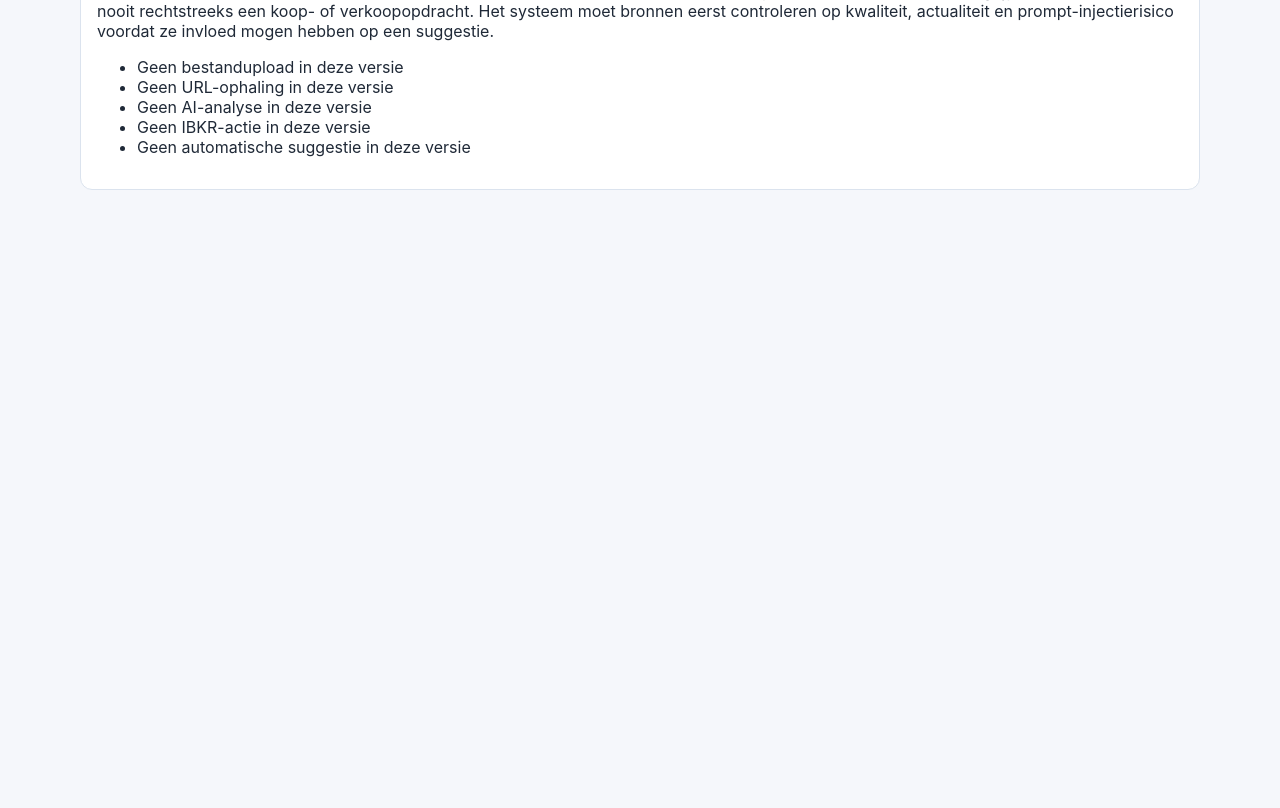
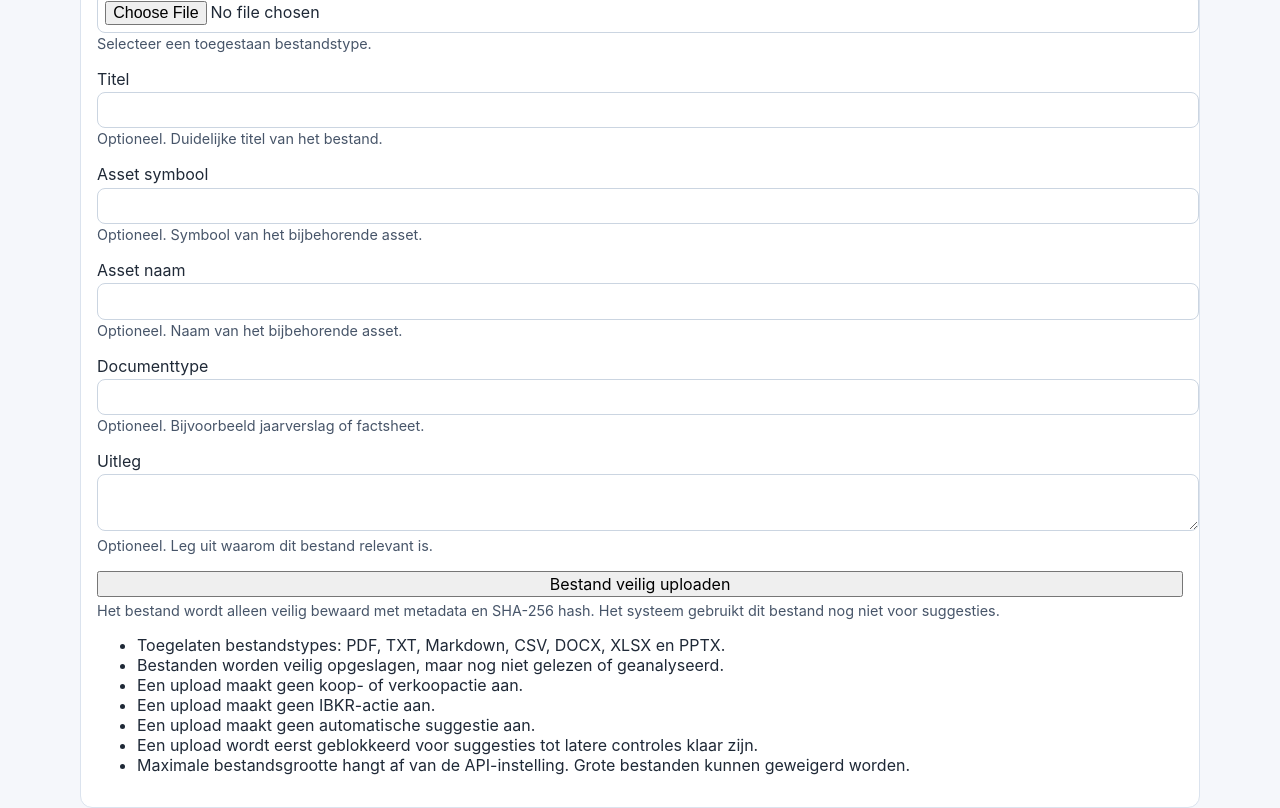
Before and after one commit to Shorta-01/ai-trading-agent, a Next.js app in the folder apps/web/: page /research-sources in a window 1280 px wide. Shown: the part 1500-2308 px from the top of the page. Before the commit the page ends 1738 px from the top, so only its background shows below. Built offline with nearby package versions, Linux system fonts and the light colour scheme; no server answers.

Commit message:
feat(web): add research source file upload UI

```diff
--- a/apps/web/app/research-sources/page.tsx
+++ b/apps/web/app/research-sources/page.tsx
@@ -1,9 +1,22 @@
 "use client";
 
-import { FormEvent, useEffect, useState } from "react";
+import { FormEvent, useEffect, useMemo, useState } from "react";
 
 import { SectionHeader } from "@/components/SectionHeader";
 import { apiClient, ResearchSourceRecord } from "@/lib/apiClient";
+
+const ALLOWED_EXTENSIONS = [".pdf", ".txt", ".md", ".csv", ".docx", ".xlsx", ".pptx"];
+
+type UploadResult = {
+  library_source_id: string;
+  status: string;
+  original_filename: string;
+  stored_filename: string;
+  file_size_bytes: number;
+  sha256_hash: string;
+  explanation_nl: string;
+  archive_storage_uri?: string | null;
+};
 
 function f(value?: string | null) {
   return value && value.trim() !== "" ? value : "Niet ingevuld";
@@ -17,6 +30,10 @@ export default function ResearchSourcesPage() {
   const [urlMeta, setUrlMeta] = useState<Record<string, unknown> | null>(null);
   const [note, setNote] = useState<Record<string, unknown> | null>(null);
   const [processing, setProcessing] = useState<Record<string, unknown> | null>(null);
+  const [uploadError, setUploadError] = useState("");
+  const [uploadSuccess, setUploadSuccess] = useState("");
+  const [uploadResult, setUploadResult] = useState<UploadResult | null>(null);
+  const selectedSourceId = useMemo(() => selected?.library_source_id ?? "", [selected]);
 
   async function loadSources() {
     const response = await apiClient.listResearchSources();
@@ -61,6 +78,72 @@ export default function ResearchSourcesPage() {
     setProcessing(processingResponse.ok ? processingResponse.data.record : null);
   }
 
+  async function onUploadFile(event: FormEvent<HTMLFormElement>) {
+    event.preventDefault();
+    setUploadError("");
+    setUploadSuccess("");
+    setUploadResult(null);
+
+    const form = new FormData(event.currentTarget);
+    const librarySourceId = String(form.get("upload_library_source_id") ?? "").trim();
+    const fileInput = form.get("file");
+
+    if (!librarySourceId) {
+      setUploadError("Bron-ID is verplicht.");
+      return;
+    }
+    if (!(fileInput instanceof File) || fileInput.size === 0) {
+      setUploadError("Kies eerst een bestand om te uploaden.");
+      return;
+    }
+
+    const filename = fileInput.name;
+    if (filename.includes("/") || filename.includes("\\") || filename.includes("..")) {
+      setUploadError("De bestandsnaam is onveilig. Kies een veilige bestandsnaam zonder mappen of punt-punt.");
+      return;
+    }
+    const lowerName = filename.toLowerCase();
+    const isAllowed = ALLOWED_EXTENSIONS.some((ext) => lowerName.endsWith(ext));
+    if (!isAllowed) {
+      setUploadError("Dit bestandstype is niet toegestaan voor onderzoeksbronnen.");
+      return;
+    }
+
+    const response = await apiClient.uploadResearchSourceFile(librarySourceId, fileInput, {
+      title: String(form.get("upload_title") ?? "").trim() || undefined,
+      assetSymbol: String(form.get("upload_asset_symbol") ?? "").trim() || undefined,
+      assetName: String(form.get("upload_asset_name") ?? "").trim() || undefined,
+      documentType: String(form.get("upload_document_type") ?? "").trim() || undefined,
+      sourceKind: "file_upload",
+      sourceType: "document",
+      explanationNl: String(form.get("upload_explanation_nl") ?? "").trim() || undefined,
+    });
+
+    if (!response.ok) {
+      if (response.status === 400) {
+        setUploadError("Het bestand werd geweigerd. Controleer de bestandsnaam en het bestandstype.");
+      } else if (response.status === 413) {
+        setUploadError("Het bestand is te groot volgens de huidige uploadlimiet.");
+      } else if (response.status === 503) {
+        setUploadError("De opslag is nog niet verbonden. Het bestand kan niet worden opgeslagen.");
+      } else if (response.status === 409 || response.message.toLowerCase().includes("disabled")) {
+        setUploadError("Bestand uploaden staat momenteel uit.");
+      } else {
+        setUploadError("Upload mislukt. Probeer opnieuw of controleer de instellingen.");
+      }
+      return;
+    }
+
+    setUploadSuccess("Bestand veilig opgeslagen als onderzoeksbron. Het bestand is nog niet gelezen, geparseerd of geanalyseerd.");
+    setUploadResult(response.data);
+
+    await loadSources();
+    const updated = await apiClient.getResearchSource(librarySourceId);
+    if (updated.ok) {
+      await loadSelectedDetails(updated.data.record);
+    }
+  }
+
   return (
     <main className="container">
       <h1>Onderzoeksbibliotheek</h1>
@@ -84,6 +167,44 @@ export default function ResearchSourcesPage() {
           <label>Uitleg<textarea name="explanation_nl" required /><span className="help-text">Leg kort uit waarom je deze bron toevoegt.</span></label>
           <button type="submit">Bronmetadata bewaren</button>
         </form>
+      </section>
+
+      <section className="dashboard-card">
+        <SectionHeader title="Bestand uploaden" helpText="Bestanden worden veilig bewaard als onderzoeksbron. Er wordt nog geen analyse uitgevoerd." />
+        <form className="grid one-column" onSubmit={onUploadFile}>
+          <label>Bron-ID<input name="upload_library_source_id" defaultValue={selectedSourceId} required /><span className="help-text">Kies de Bron-ID waar dit bestand bij hoort.</span></label>
+          <label>Bestand<input name="file" type="file" accept={ALLOWED_EXTENSIONS.join(",")} required /><span className="help-text">Selecteer een toegestaan bestandstype.</span></label>
+          <label>Titel<input name="upload_title" /><span className="help-text">Optioneel. Duidelijke titel van het bestand.</span></label>
+          <label>Asset symbool<input name="upload_asset_symbol" /><span className="help-text">Optioneel. Symbool van het bijbehorende asset.</span></label>
+          <label>Asset naam<input name="upload_asset_name" /><span className="help-text">Optioneel. Naam van het bijbehorende asset.</span></label>
+          <label>Documenttype<input name="upload_document_type" /><span className="help-text">Optioneel. Bijvoorbeeld jaarverslag of factsheet.</span></label>
+          <label>Uitleg<textarea name="upload_explanation_nl" /><span className="help-text">Optioneel. Leg uit waarom dit bestand relevant is.</span></label>
+          <button type="submit">Bestand veilig uploaden</button>
+        </form>
+        <p className="help-text">Het bestand wordt alleen veilig bewaard met metadata en SHA-256 hash. Het systeem gebruikt dit bestand nog niet voor suggesties.</p>
+        <ul>
+          <li>Toegelaten bestandstypes: PDF, TXT, Markdown, CSV, DOCX, XLSX en PPTX.</li>
+          <li>Bestanden worden veilig opgeslagen, maar nog niet gelezen of geanalyseerd.</li>
+          <li>Een upload maakt geen koop- of verkoopactie aan.</li>
+          <li>Een upload maakt geen IBKR-actie aan.</li>
+          <li>Een upload maakt geen automatische suggestie aan.</li>
+          <li>Een upload wordt eerst geblokkeerd voor suggesties tot latere controles klaar zijn.</li>
+          <li>Maximale bestandsgrootte hangt af van de API-instelling. Grote bestanden kunnen geweigerd worden.</li>
+        </ul>
+        {uploadError ? <p>{uploadError}</p> : null}
+        {uploadSuccess ? <p>{uploadSuccess}</p> : null}
+        {uploadResult ? <div className="dashboard-card upload-result-block">
+          <p>Status: Geblokkeerd voor suggesties</p>
+          <p>Bestandsnaam: {uploadResult.original_filename}</p>
+          <p>Opgeslagen naam: {uploadResult.stored_filename}</p>
+          <p>Bestandsgrootte: {uploadResult.file_size_bytes} bytes</p>
+          <p>SHA-256 hash: <span className="hash-text">{uploadResult.sha256_hash}</span></p>
+          <p>Bron-ID: {uploadResult.library_source_id}</p>
+          <p>Uitleg: {f(uploadResult.explanation_nl)}</p>
+          <p>Nog geen analyse uitgevoerd</p>
+          {uploadResult.archive_storage_uri ? <p>Interne archiefreferentie: {uploadResult.archive_storage_uri}</p> : null}
+          <p className="help-text">De SHA-256 hash is een technische vingerafdruk van het bestand. Zo kan het systeem later controleren of hetzelfde bestand opnieuw werd gebruikt of gewijzigd.</p>
+        </div> : null}
       </section>
 
       <section>
@@ -117,13 +238,13 @@ export default function ResearchSourcesPage() {
       </section> : null}
 
       {selected ? <section className="dashboard-card"><SectionHeader title="Verwerkingsstatus" helpText="Deze status toont alleen of de bron later gebruikt mag worden. Er wordt in deze versie nog geen automatische analyse gestart." />
-        {processing ? <><p>Classificatie: {String(processing.classification_status ?? "-")}</p><p>Extractie: {String(processing.extraction_status ?? "-")}</p><p>Analyse: {String(processing.analysis_status ?? "-")}</p><p>Klaar voor onderzoek: {processing.can_be_used_in_research ? "Ja" : "Nee"}</p><p>Klaar voor suggesties: {processing.can_be_used_in_suggestions ? "Ja" : "Nee"}</p><p>Gebruikerscontrole nodig: {processing.needs_user_review ? "Ja" : "Nee"}</p><p>Blokkeert suggesties: {processing.blocks_suggestions ? "Ja" : "Nee"}</p><p>Reden: {String(processing.reason_nl ?? "-")}</p></> : <p>Nog geen verwerkingsstatus beschikbaar.</p>}
+        {processing ? <><p>Classificatie: {String(processing.classification_status ?? "-")}</p><p>Extractie: {String(processing.extraction_status ?? "-")}</p><p>Analyse: {String(processing.analysis_status ?? "-")}</p><p>Klaar voor onderzoek: {processing.can_be_used_in_research ? "Ja" : "Nee"}</p><p>Klaar voor suggesties: {processing.can_be_used_in_suggestions ? "Ja" : "Nee"}</p><p>Gebruikerscontrole nodig: {processing.needs_user_review ? "Ja" : "Nee"}</p><p>Blokkeert suggesties: {processing.blocks_suggestions ? "Ja" : "Nee"}</p><p>Reden: {String(processing.reason_nl ?? "-")}</p><p className="help-text">Dit bestand is bewaard, maar nog niet gecontroleerd of geanalyseerd. Daarom mag het nog geen invloed hebben op suggesties.</p></> : <p>Nog geen verwerkingsstatus beschikbaar.</p>}
       </section> : null}
 
       <section className="dashboard-card">
         <h2>Veiligheid en hulp</h2>
         <p>De onderzoeksbibliotheek bewaart bronnen voor later onderzoek. Een bron kan later helpen om een asset beter te begrijpen, maar een bron is nooit rechtstreeks een koop- of verkoopopdracht. Het systeem moet bronnen eerst controleren op kwaliteit, actualiteit en prompt-injectierisico voordat ze invloed mogen hebben op een suggestie.</p>
-        <ul><li>Geen bestandupload in deze versie</li><li>Geen URL-ophaling in deze versie</li><li>Geen AI-analyse in deze versie</li><li>Geen IBKR-actie in deze versie</li><li>Geen automatische suggestie in deze versie</li></ul>
+        <ul><li>Bestandupload is beschikbaar als veilige opslag</li><li>Geen URL-ophaling in deze versie</li><li>Geen AI-analyse in deze versie</li><li>Geen IBKR-actie in deze versie</li><li>Geen automatische suggestie in deze versie</li></ul>
       </section>
     </main>
   );
--- a/apps/web/lib/apiClient.ts
+++ b/apps/web/lib/apiClient.ts
@@ -168,6 +168,28 @@ async function postJson<T>(path: string, body?: object): Promise<FetchState<T>>
   }
 }
 
+
+
+async function postFormData<T>(path: string, formData: FormData): Promise<ApiResult<T>> {
+  try {
+    const response = await fetch(`${API_BASE_URL}${path}`, {
+      method: "POST",
+      body: formData,
+    });
+    const payload = (await response.json().catch(() => ({}))) as { detail?: string } & T;
+    if (!response.ok) {
+      return {
+        ok: false,
+        status: response.status,
+        message: typeof payload.detail === "string" ? payload.detail : "Onbekende fout.",
+      };
+    }
+    return { ok: true, data: payload as T };
+  } catch {
+    return { ok: false, status: 0, message: "API niet bereikbaar." };
+  }
+}
+
 async function requestJson<T>(path: string, method: "GET" | "POST", body?: object): Promise<ApiResult<T>> {
   try {
     const response = await fetch(`${API_BASE_URL}${path}`, {
@@ -206,6 +228,41 @@ export const apiClient = {
   createUserNote: (librarySourceId: string, payload: Record<string, unknown>) => requestJson<{ message_nl: string }>(`/research/sources/${librarySourceId}/user-note`, "POST", payload),
   getUserNote: (librarySourceId: string) => requestJson<{ record: Record<string, unknown> }>(`/research/sources/${librarySourceId}/user-note`, "GET"),
   getLatestProcessingStatus: (librarySourceId: string) => requestJson<{ record: Record<string, unknown> }>(`/research/sources/${librarySourceId}/processing-status/latest`, "GET"),
+  uploadResearchSourceFile: (
+    librarySourceId: string,
+    file: File,
+    metadata?: {
+      title?: string;
+      assetSymbol?: string;
+      assetName?: string;
+      documentType?: string;
+      sourceKind?: string;
+      sourceType?: string;
+      explanationNl?: string;
+    },
+  ) => {
+    const formData = new FormData();
+    formData.append("file", file);
+
+    if (metadata?.title) formData.append("title", metadata.title);
+    if (metadata?.assetSymbol) formData.append("asset_symbol", metadata.assetSymbol);
+    if (metadata?.assetName) formData.append("asset_name", metadata.assetName);
+    if (metadata?.documentType) formData.append("document_type", metadata.documentType);
+    if (metadata?.sourceKind) formData.append("source_kind", metadata.sourceKind);
+    if (metadata?.sourceType) formData.append("source_type", metadata.sourceType);
+    if (metadata?.explanationNl) formData.append("explanation_nl", metadata.explanationNl);
+
+    return postFormData<{
+      library_source_id: string;
+      status: string;
+      original_filename: string;
+      stored_filename: string;
+      file_size_bytes: number;
+      sha256_hash: string;
+      explanation_nl: string;
+      archive_storage_uri?: string | null;
+    }>(`/research/sources/${librarySourceId}/upload-file`, formData);
+  },
 };
 
 type SystemEventActionInput = {
```
Also changed, not shown: apps/web/app/globals.css (+8 -0 lines), 1 other file (tests, documents, lock files or other folders).
